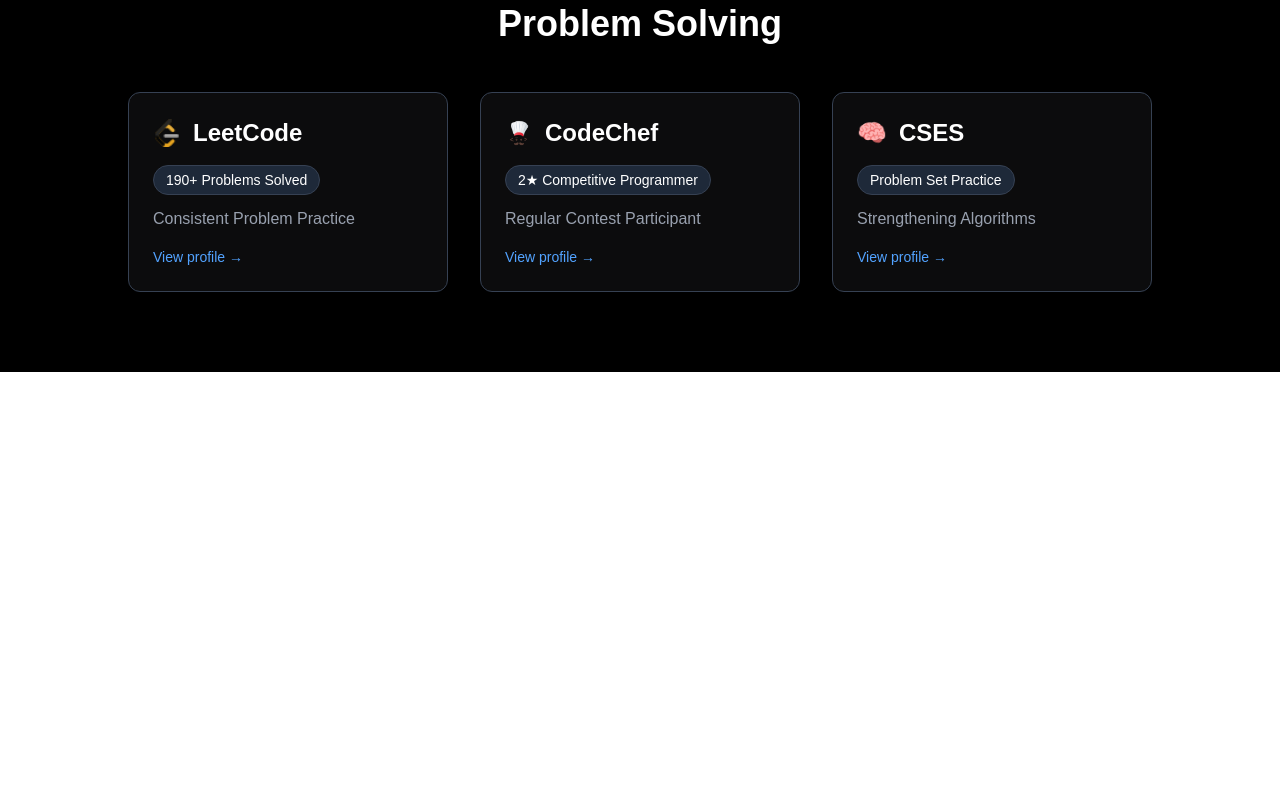
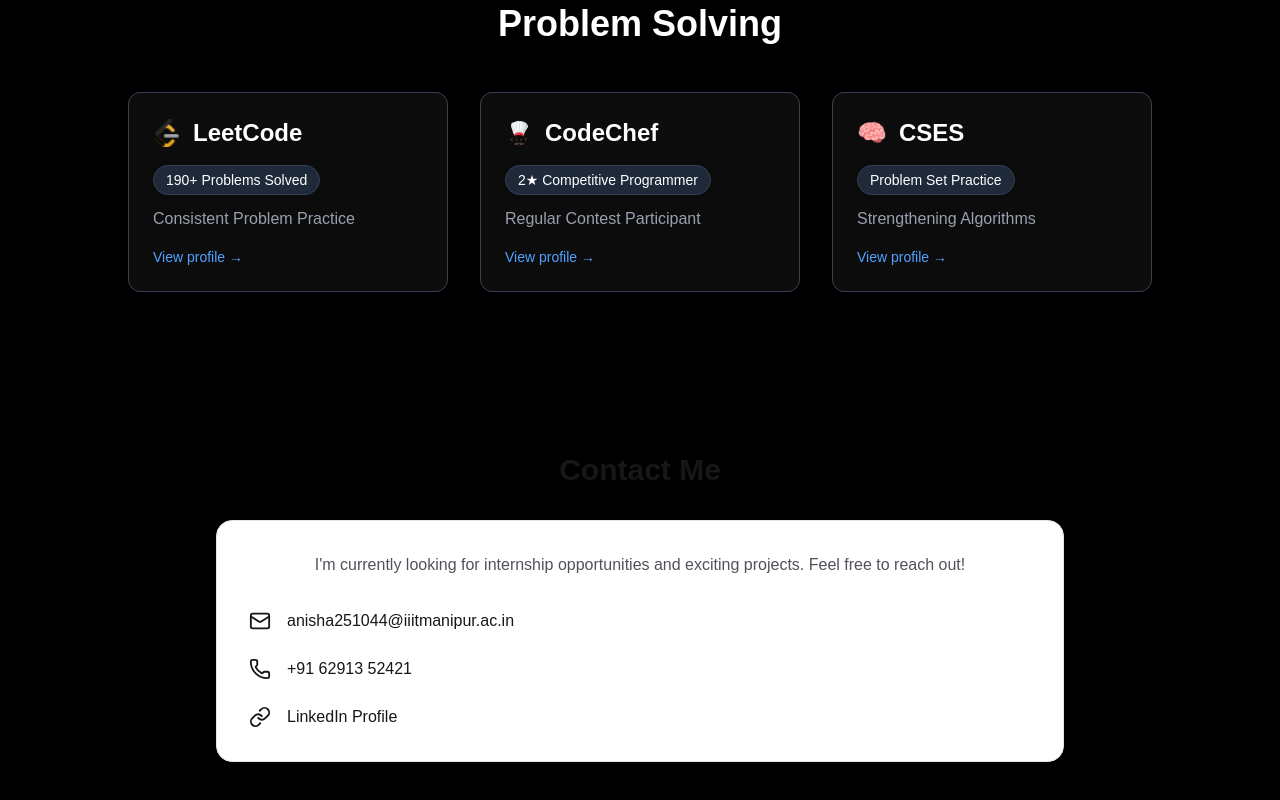
Before and after one commit to anishas0501-hub/portfolio, a Next.js app: page / in a window 1280 px wide. Shown: the part 2959-3759 px from the top of the page. Before the commit the page ends 3331 px from the top, so only its background shows below. Built offline with nearby package versions, Linux system fonts and the light colour scheme.

Commit message:
Add contact section

```diff
--- a/package.json
+++ b/package.json
@@ -9,6 +9,7 @@
     "lint": "eslint"
   },
   "dependencies": {
+    "lucide-react": "^1.17.0",
     "next": "16.2.6",
     "react": "19.2.4",
     "react-dom": "19.2.4"
--- a/src/app/page.tsx
+++ b/src/app/page.tsx
@@ -4,6 +4,7 @@
 import Skills from "@/components/Skills";
 import Projects from "@/components/Projects";
 import ProblemSolving from "@/components/ProblemSolving";
+import Contact from "@/components/Contact";
 
 export default function Home() {
   return (
@@ -14,6 +15,7 @@
       <Projects />
       <Skills />
       <ProblemSolving />
+      <Contact />
     </main>
   );
 }
--- /dev/null
+++ b/src/components/Contact.tsx
@@ -0,0 +1,49 @@
+import { Mail, Phone, Link } from "lucide-react";
+
+export default function Contact() {
+  return (
+    <section
+      id="contact"
+      className="py-20 px-6 max-w-4xl mx-auto"
+    >
+      <h2 className="text-3xl font-bold mb-8 text-center">
+        Contact Me
+      </h2>
+
+      <div className="bg-white dark:bg-zinc-900 rounded-2xl shadow-md p-8 border border-zinc-200 dark:border-zinc-800">
+        <p className="text-center text-zinc-600 dark:text-zinc-400 mb-8">
+          I'm currently looking for internship opportunities and exciting
+          projects. Feel free to reach out!
+        </p>
+
+        <div className="space-y-6">
+          <a
+            href="mailto:anisha251044@iiitmanipur.ac.in"
+            className="flex items-center gap-4 hover:translate-x-1 transition"
+          >
+            <Mail size={22} />
+            <span>anisha251044@iiitmanipur.ac.in</span>
+          </a>
+
+          <a
+            href="tel:+916291352421"
+            className="flex items-center gap-4 hover:translate-x-1 transition"
+          >
+            <Phone size={22} />
+            <span>+91 62913 52421</span>
+          </a>
+
+          <a
+            href="https://www.linkedin.com/in/anisha-sadhukhan-a17646237/"
+            target="_blank"
+            rel="noopener noreferrer"
+            className="flex items-center gap-4 hover:translate-x-1 transition"
+          >
+            <Link size={22} />
+            <span>LinkedIn Profile</span>
+          </a>
+        </div>
+      </div>
+    </section>
+  );
+}
```
Also changed, not shown: 1 other file (tests, documents, lock files or other folders).
